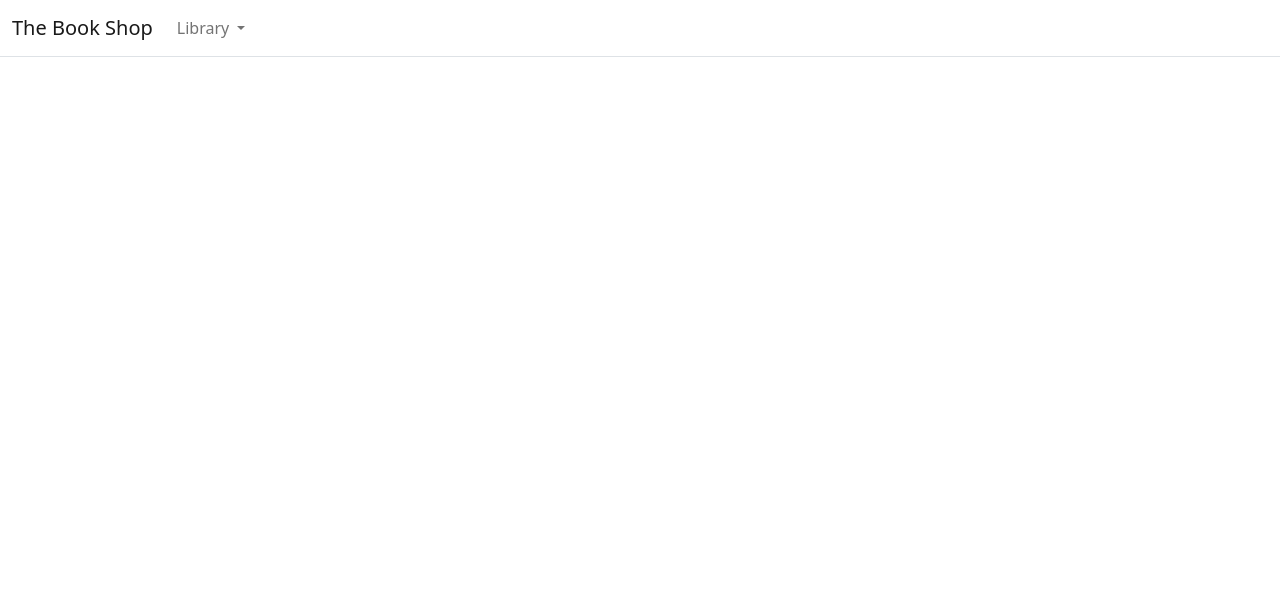
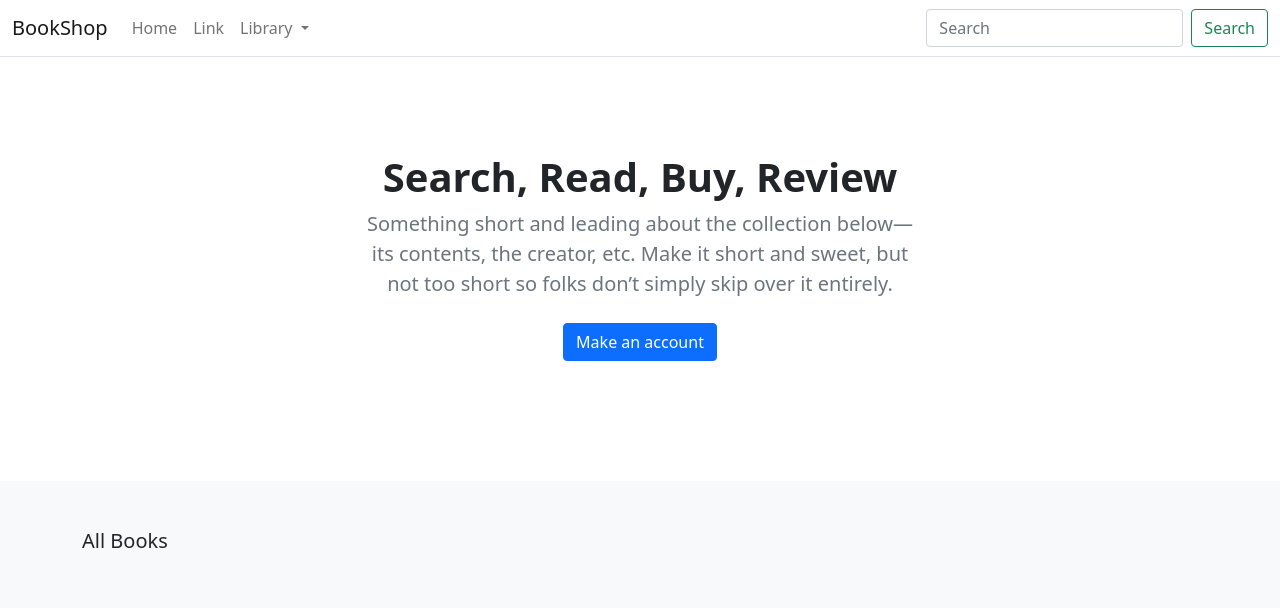
Before and after one commit to GabrielSiket/thebookshop, a Django app: page / in a window 1280 px wide. Shown: the top 608 px of the page. Run offline with Django 3.2, Linux system fonts and the light colour scheme; data that the repository does not hold is empty.

Commit message:
developed base and home page with bootstrap, developed category view

```diff
--- /dev/null
+++ b/templates/store/base.html
@@ -0,0 +1,55 @@
+{% load static %}
+<!DOCTYPE html>
+<html>
+
+<head>
+    <meta charset="utf-8" />
+    <title>{% block title %}My Shop{% endblock %}</title>
+    <meta name="viewport" content="width=device-width, initial-scale=1">
+    <link href="https://cdn.jsdelivr.net/npm/bootstrap@5.0.0-beta1/dist/css/bootstrap.min.css" rel="stylesheet" integrity="sha384-giJF6kkoqNQ00vy+HMDP7azOuL0xtbfIcaT9wjKHr8RbDVddVHyTfAAsrekwKmP1" crossorigin="anonymous">
+    <script src="https://cdn.jsdelivr.net/npm/bootstrap@5.0.0-beta1/dist/js/bootstrap.bundle.min.js" integrity="sha384-ygbV9kiqUc6oa4msXn9868pTtWMgiQaeYH7/t7LECLbyPA2x65Kgf80OJFdroafW" crossorigin="anonymous"></script>
+</head>
+
+<body>
+    <header>
+        <nav class="navbar navbar-expand-md navbar-light bg-white border-bottom">
+            <div class="container-fluid">
+                <a class="navbar-brand" href="#">BookShop</a>
+                <button class="navbar-toggler" type="button" data-bs-toggle="collapse" data-bs-target="#navbarCollapse"
+                    aria-controls="navbarCollapse" aria-expanded="false" aria-label="Toggle navigation">
+                    <span class="navbar-toggler-icon"></span>
+                </button>
+                <div class="collapse navbar-collapse" id="navbarCollapse">
+                    <ul class="navbar-nav me-auto mb-2 mb-md-0">
+                        <li class="nav-item active">
+                            <a class="nav-link" aria-current="page" href="/">Home</a>
+                        </li>
+                        <li class="nav-item">
+                            <a class="nav-link" href="#">Link</a>
+                        </li>
+                        <li class="nav-item dropdown">
+                            <a class="nav-link dropdown-toggle" href="#" id="navbarDropdown" role="button"
+                                data-bs-toggle="dropdown" aria-expanded="false">
+                                Library
+                            </a>
+                            <ul class="dropdown-menu" aria-labelledby="navbarDropdown">
+                                <li><a class="dropdown-item" href="{% url "store:all_products" %}">All</a></li>
+                                {% for c in categories %}
+                                <li {% if category.slug == c.slug %}class="selected" {% endif %}>
+                                    <a class="dropdown-item" href="{{ c.get_absolute_url }}">{{ c.name|title }}</a>
+                                </li>
+                                {% endfor %}
+                            </ul>
+                        </li>
+                    </ul>
+                    <form class="d-flex">
+                        <input class="form-control me-2" type="search" placeholder="Search" aria-label="Search">
+                        <button class="btn btn-outline-success" type="submit">Search</button>
+                    </form>
+                </div>
+            </div>
+        </nav>
+    </header>
+    <div id="content">{% block content %} {% endblock %}</div>
+</body>
+</html>
--- a/templates/store/home.html
+++ b/templates/store/home.html
@@ -1,47 +1,53 @@
+{% extends "./base.html" %}
 {% load static %}
-<!DOCTYPE html>
-<html>
+{% block title %}Home{% endblock %}
+{% block content %}
 
-<head>
-    <meta http-equiv="X-UA-Compatible" content="ie=edge">
-    <meta charset="utf-8" />
-    <title>{% block title %}The Book Shop{% endblock %}</title>
-    <meta name="viewport" content="width=device-width, initial-scale=1">
-    <link href="https://cdn.jsdelivr.net/npm/bootstrap@5.0.0-beta1/dist/css/bootstrap.min.css" rel="stylesheet" integrity="sha384-giJF6kkoqNQ00vy+HMDP7azOuL0xtbfIcaT9wjKHr8RbDVddVHyTfAAsrekwKmP1" crossorigin="anonymous">
-    <script src="https://code.jquery.com/jquery-3.5.1.min.js" integrity="sha256-9/aliU8dGd2tb6OSsuzixeV4y/faTqgFtohetphbbj0=" crossorigin="anonymous"></script>
-    <script src="https://cdn.jsdelivr.net/npm/bootstrap@5.0.0-beta1/dist/js/bootstrap.bundle.min.js" integrity="sha384-ygbV9kiqUc6oa4msXn9868pTtWMgiQaeYH7/t7LECLbyPA2x65Kgf80OJFdroafW" crossorigin="anonymous"></script>
-</head>
 
-<body>
-    <header>
-        <nav class="navbar navbar-expand-md navbar-light bg-white border-bottom">
-            <div class="container-fluid">
-                <a class="navbar-brand" href="/">The Book Shop</a>
-                <button class="navbar-toggler" type="button" data-bs-toggle="collapse" data-bs-target="#navbarCollapse"
-                    aria-controls="navbarCollapse" aria-expanded="false" aria-label="Toggle navigation">
-                    <span class="navbar-toggler-icon"></span>
-                </button>
-                <div class="collapse navbar-collapse" id="navbarCollapse">
-                    <ul class="navbar-nav me-auto mb-2 mb-md-0">
-                        <li class="nav-item dropdown">
-                            <a class="nav-link dropdown-toggle" href="#" id="navbarDropdown" role="button"
-                                data-bs-toggle="dropdown" aria-expanded="false">
-                                Library
-                            </a>
-                            <ul class="dropdown-menu" aria-labelledby="navbarDropdown">
-                                <li><a class="dropdown-item" href="{% url "store:product_all" %}">All</a></li>
-                                {% for c in categories %}
-                                <li {% if category.slug == c.slug %}class="selected" {% endif %}>
-                                    <a class="dropdown-item" href="{{ c.get_absolute_url }}">{{ c.name|title }}</a>
-                                </li>
-                                {% endfor %}
-                            </ul>
-                        </li>
-                    </ul>
-                </div>
+<main>
+
+  <section class="py-5 text-center container">
+    <div class="row py-lg-5">
+      <div class="col-lg-6 col-md-8 mx-auto">
+        <h1 class="h1 fw-bold">Search, Read, Buy, Review</h1>
+        <p class="lead text-muted">Something short and leading about the collection below—its contents, the creator,
+          etc. Make it short and sweet, but not too short so folks don’t simply skip over it entirely.</p>
+        <p>
+          <a href="#" class="btn btn-primary my-2">Make an account</a>
+        </p>
+      </div>
+    </div>
+  </section>
+
+  <div class="album py-5 bg-light">
+    <div class="container">
+
+      <div class="pb-3 h5">All Books</div>
+      <div class="row row-cols-1 row-cols-sm-2 row-cols-md-5 g-3">
+
+        {% for product in products %}
+
+        <div class="col">
+          <div class="card shadow-sm">
+            <img class="img-fluid" alt="Responsive image" src="{{ product.image.url }}">
+            <div class="card-body">
+              <p class="card-text">
+                <a class="text-dark text-decoration-none" href="{{ product.get_absolute_url }}">{{ product.title }}</a>
+              </p>
+              <div class="d-flex justify-content-between align-items-center">
+                <small class="text-muted">9min read</small>
+              </div>
             </div>
-        </nav>
-    </header>
-    <div id="content">{% block content %} {% endblock %}</div>
-</body>
-</html>
+          </div>
+        </div>
+
+        {% endfor %}
+
+      </div>
+    </div>
+  </div>
+
+
+</main>
+
+{% endblock %}
--- a/thebookshop/settings.py
+++ b/thebookshop/settings.py
@@ -56,6 +56,7 @@ TEMPLATES = [
                 'django.template.context_processors.request',
                 'django.contrib.auth.context_processors.auth',
                 'django.contrib.messages.context_processors.messages',
+                'store.views.categories',
             ],
         },
     },
```
